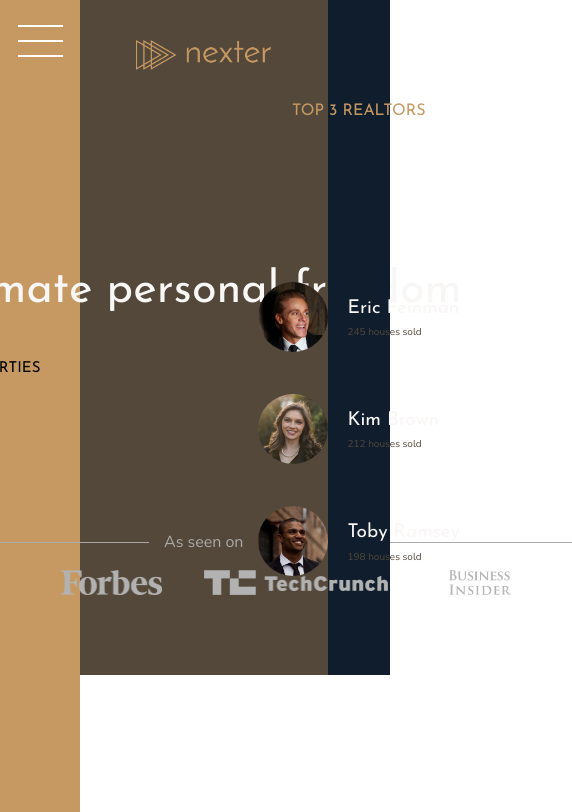
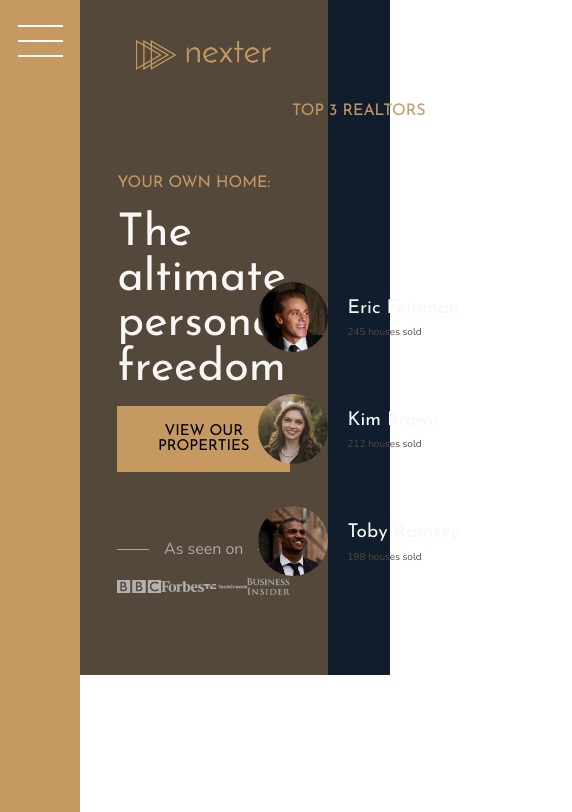
Before and after one commit to ItsThankK/nexter-project, a website: page index.html in a window 390 px wide. Shown: the top 812 px of the page, 572 px wide, since content can reach past the window. Drawn offline with nearby package versions, Linux system fonts and the light colour scheme.

Commit message:
writing media queries

```diff
--- a/sass/_header.scss
+++ b/sass/_header.scss
@@ -9,8 +9,8 @@
   padding-top: 4rem;
 
   display: grid;
-  grid-template-rows: 1fr min-content 6rem 1fr;
-  grid-template-columns: max-content;
+  grid-template-rows: 1fr min-content minmax(6rem, min-content) 1fr;
+  grid-template-columns: minmax(min-content, max-content);
   row-gap: 1.5rem;
   justify-content: center;
 
@@ -45,6 +45,7 @@
     display: grid;
     grid-template-columns: repeat(4, 1fr);
     justify-items: center;
+    align-items: center;
 
     img {
       max-height: 2.5rem;
```
Also changed, not shown: css/style.css, 1 other file.
